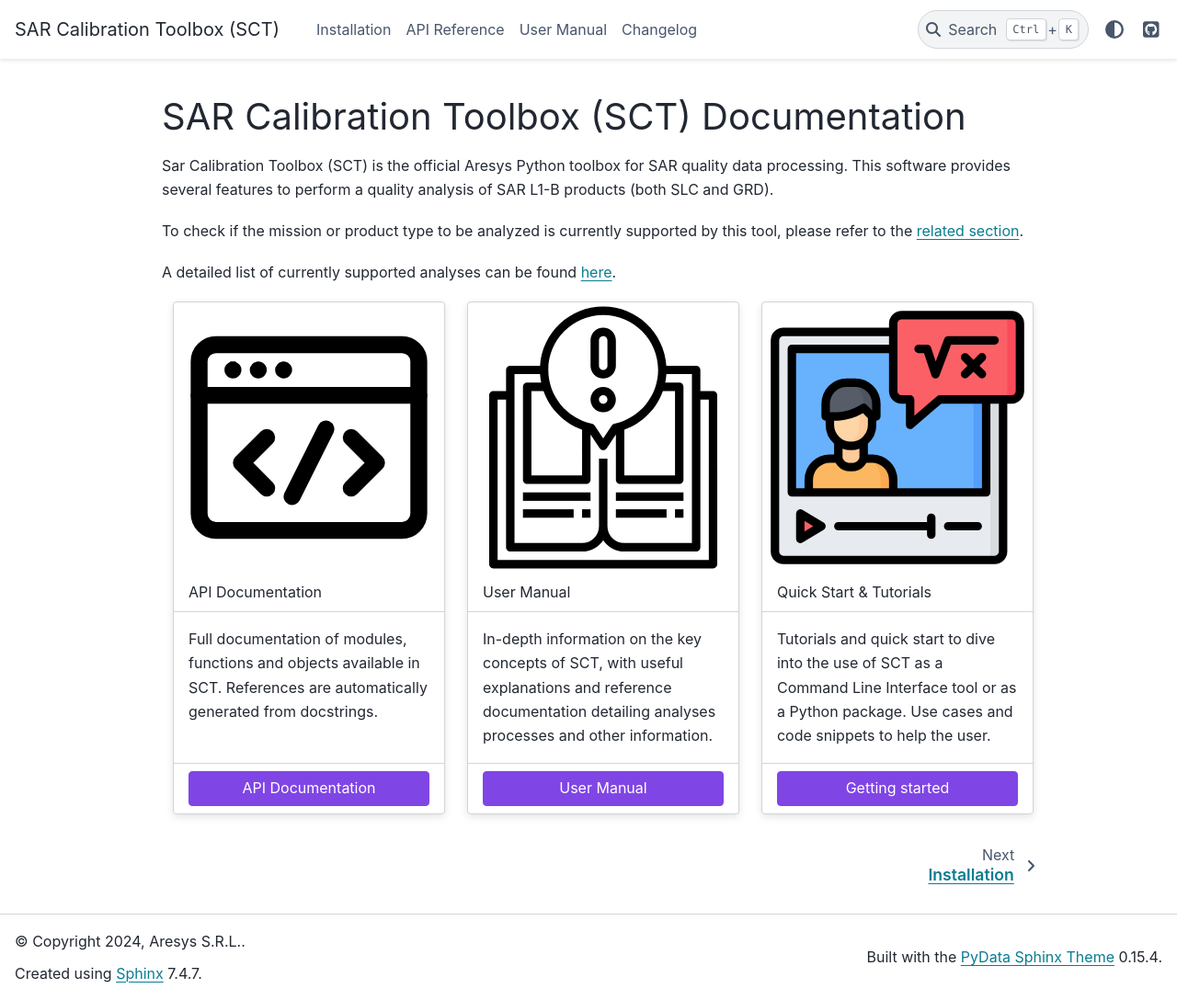
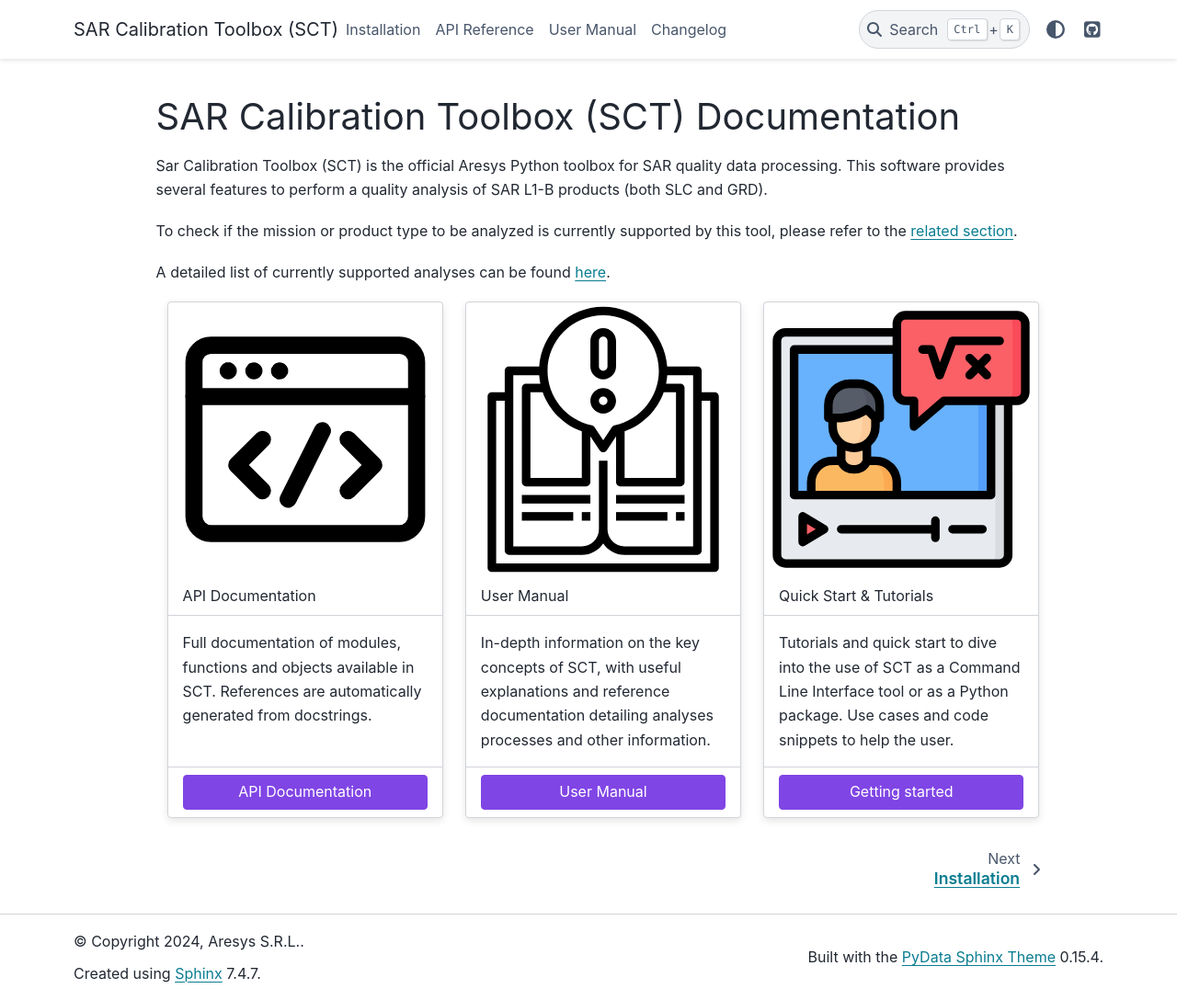
Before and after one commit to aresys-srl/sct, a Sphinx documentation site: the page built from docs/source/index.rst, in a window 1280 px wide and 1088 px high. Shown: the whole window at 92% size. Built offline with Sphinx 7.4.7 and the PyData theme 0.15.4, drawn with Linux system fonts in a browser that asks for light colours.

Commit message:
updated custom.css for html documentation generation

```diff
--- a/docs/source/_static/css/custom.css
+++ b/docs/source/_static/css/custom.css
@@ -1,4 +1,9 @@
 .bd-main .bd-content .bd-article-container {
-    max-width: 80%;
+    max-width: 90%;
     /* default is 60em */
 }
+
+.bd-page-width {
+    max-width: 90%;
+    /* default is 88rem */
+}
```
